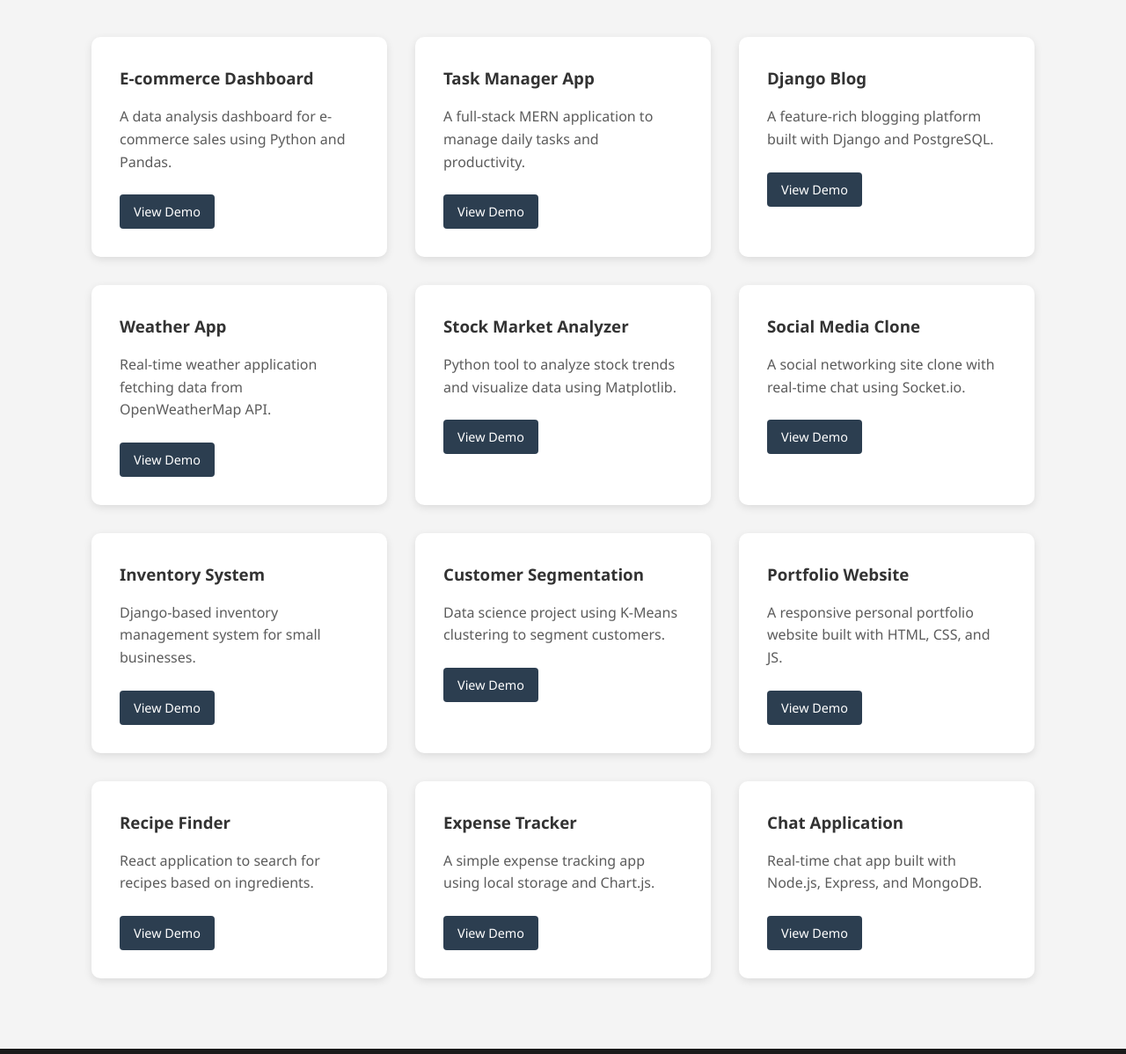
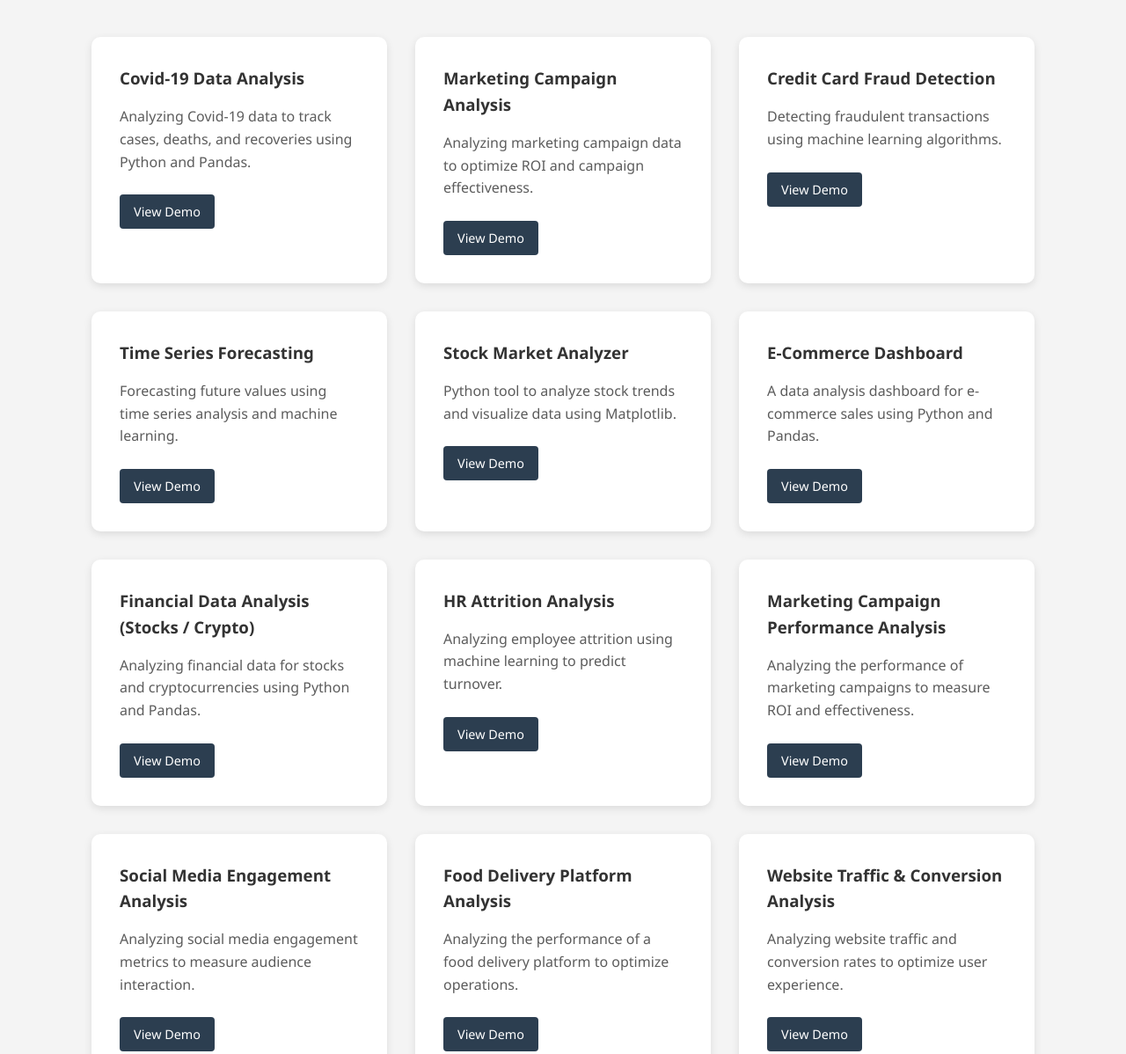
Before and after one commit to anurag-insights/Portfolio, a plain HTML site: page templates/projects.html in a window 1280 px wide. Shown: the part 260-1458 px from the top of the page at 88% size. Drawn offline with Linux system fonts and the light colour scheme.

Commit message:
Updated projects.html

```diff
--- a/templates/projects.html
+++ b/templates/projects.html
@@ -34,32 +34,32 @@
                     <!-- Project 1 -->
                     <div class="project-card">
                         <div class="project-info">
-                            <h3>E-commerce Dashboard</h3>
-                            <p>A data analysis dashboard for e-commerce sales using Python and Pandas.</p>
+                            <h3>Covid-19 Data Analysis</h3>
+                            <p>Analyzing Covid-19 data to track cases, deaths, and recoveries using Python and Pandas.</p>
                             <a href="#" class="btn-small">View Demo</a>
                         </div>
                     </div>
                     <!-- Project 2 -->
                     <div class="project-card">
                         <div class="project-info">
-                            <h3>Task Manager App</h3>
-                            <p>A full-stack MERN application to manage daily tasks and productivity.</p>
+                            <h3>Marketing Campaign Analysis</h3>
+                            <p>Analyzing marketing campaign data to optimize ROI and campaign effectiveness.</p>
                             <a href="#" class="btn-small">View Demo</a>
                         </div>
                     </div>
                     <!-- Project 3 -->
                     <div class="project-card">
                         <div class="project-info">
-                            <h3>Django Blog</h3>
-                            <p>A feature-rich blogging platform built with Django and PostgreSQL.</p>
+                            <h3>Credit Card Fraud Detection</h3>
+                            <p>Detecting fraudulent transactions using machine learning algorithms.</p>
                             <a href="#" class="btn-small">View Demo</a>
                         </div>
                     </div>
                     <!-- Project 4 -->
                     <div class="project-card">
                         <div class="project-info">
-                            <h3>Weather App</h3>
-                            <p>Real-time weather application fetching data from OpenWeatherMap API.</p>
+                            <h3>Time Series Forecasting</h3>
+                            <p>Forecasting future values using time series analysis and machine learning.</p>
                             <a href="#" class="btn-small">View Demo</a>
                         </div>
                     </div>
@@ -74,56 +74,56 @@
                     <!-- Project 6 -->
                     <div class="project-card">
                         <div class="project-info">
-                            <h3>Social Media Clone</h3>
-                            <p>A social networking site clone with real-time chat using Socket.io.</p>
+                            <h3>E-Commerce Dashboard</h3>
+                            <p>A data analysis dashboard for e-commerce sales using Python and Pandas.</p>
                             <a href="#" class="btn-small">View Demo</a>
                         </div>
                     </div>
                     <!-- Project 7 -->
                     <div class="project-card">
                         <div class="project-info">
-                            <h3>Inventory System</h3>
-                            <p>Django-based inventory management system for small businesses.</p>
+                            <h3>Financial Data Analysis (Stocks / Crypto)</h3>
+                            <p>Analyzing financial data for stocks and cryptocurrencies using Python and Pandas.</p>
                             <a href="#" class="btn-small">View Demo</a>
                         </div>
                     </div>
                     <!-- Project 8 -->
                     <div class="project-card">
                         <div class="project-info">
-                            <h3>Customer Segmentation</h3>
-                            <p>Data science project using K-Means clustering to segment customers.</p>
+                            <h3>HR Attrition Analysis</h3>
+                            <p>Analyzing employee attrition using machine learning to predict turnover.</p>
                             <a href="#" class="btn-small">View Demo</a>
                         </div>
                     </div>
                     <!-- Project 9 -->
                     <div class="project-card">
                         <div class="project-info">
-                            <h3>Portfolio Website</h3>
-                            <p>A responsive personal portfolio website built with HTML, CSS, and JS.</p>
+                            <h3>Marketing Campaign Performance Analysis</h3>
+                            <p>Analyzing the performance of marketing campaigns to measure ROI and effectiveness.</p>
                             <a href="#" class="btn-small">View Demo</a>
                         </div>
                     </div>
                     <!-- Project 10 -->
                     <div class="project-card">
                         <div class="project-info">
-                            <h3>Recipe Finder</h3>
-                            <p>React application to search for recipes based on ingredients.</p>
+                            <h3>Social Media Engagement Analysis</h3>
+                            <p>Analyzing social media engagement metrics to measure audience interaction.</p>
                             <a href="#" class="btn-small">View Demo</a>
                         </div>
                     </div>
                     <!-- Project 11 -->
                     <div class="project-card">
                         <div class="project-info">
-                            <h3>Expense Tracker</h3>
-                            <p>A simple expense tracking app using local storage and Chart.js.</p>
+                            <h3>Food Delivery Platform Analysis</h3>
+                            <p>Analyzing the performance of a food delivery platform to optimize operations.</p>
                             <a href="#" class="btn-small">View Demo</a>
                         </div>
                     </div>
                     <!-- Project 12 -->
                     <div class="project-card">
                         <div class="project-info">
-                            <h3>Chat Application</h3>
-                            <p>Real-time chat app built with Node.js, Express, and MongoDB.</p>
+                            <h3>Website Traffic & Conversion Analysis</h3>
+                            <p>Analyzing website traffic and conversion rates to optimize user experience.</p>
                             <a href="#" class="btn-small">View Demo</a>
                         </div>
                     </div>
```
